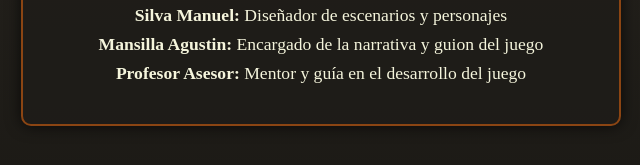
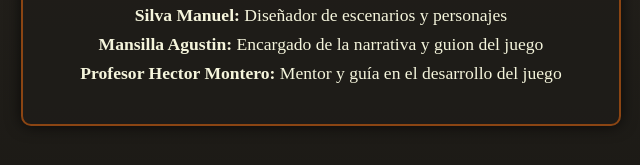
Before and after one commit to licenciado-pugberto/alquibrujo.github.com, a plain HTML site: page index.html in a window 1280 px wide. Shown: the part 529-694 px from the top of the page, 319-959 px from the left. Drawn offline with Linux system fonts and the light colour scheme.

Commit message:
Update index.html

```diff
--- a/index.html
+++ b/index.html
@@ -3,7 +3,7 @@
 <head>
     <meta charset="UTF-8">
     <meta name="viewport" content="width=device-width, initial-scale=1.0">
-    <title>Escape Room Medieval - Próximamente</title>
+    <title>La Leyenda del Alquibrujo - Próximamente</title>
     <link rel="stylesheet" href="styles.css">
 </head>
 <body>
@@ -20,7 +20,7 @@
                 <li><strong>Enrico Maximo:</strong> Desarrollador de mecánicas y acertijos</li>
                 <li><strong>Silva Manuel:</strong> Diseñador de escenarios y personajes</li>
                 <li><strong>Mansilla Agustin:</strong> Encargado de la narrativa y guion del juego</li>
-                <li><strong>Profesor Asesor:</strong> Mentor y guía en el desarrollo del juego</li>
+                <li><strong>Profesor Hector Montero:</strong> Mentor y guía en el desarrollo del juego</li>
             </ul>
         </section>
     </div>
```
